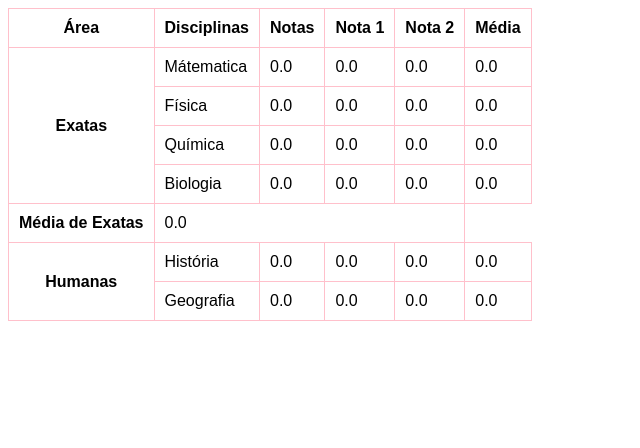
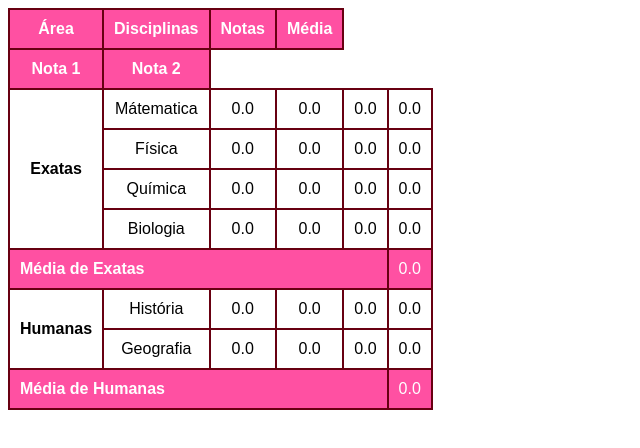
Before and after one commit to juliahxd/html-css, a plain HTML site: page Desafios/d014/tabela.html in a window 1280 px wide. Shown: the whole page, without its empty margins (0-640 px from the left). Drawn offline with Linux system fonts and the light colour scheme.

Commit message:
Update tabela.html

```diff
--- a/Desafios/d014/tabela.html
+++ b/Desafios/d014/tabela.html
@@ -11,13 +11,30 @@
 
         table {
             border-collapse: collapse;
+            text-align: center;
 
         }
 
+        thead {
+            color: white;
+            background-color: #ff50a2;
+        }
+
         td,th {
-            border: 1px solid pink;
+            border: 2px solid rgb(104, 0, 17);
             padding: 10px;
         }
+
+        tr.destaque {
+            color: white;
+            background-color: #ff50a2;
+            text-align: left;
+        }
+
+        tr.destaque > td {
+            text-align: center;
+        }
+
     </style>
 </head>
 <body>
@@ -27,9 +44,11 @@
                 <th>Área</th>
                 <th>Disciplinas</th>
                 <th>Notas</th>
+                <th>Média</th>
+            </tr>
+            <tr class="notas">
                 <th>Nota 1</th>
                 <th>Nota 2</th>
-                <th>Média</th>
             </tr>
         </thead>
         <tbody>
@@ -62,9 +81,9 @@
                 <td>0.0</td>
                 <td>0.0</td>
             </tr>
-            <tr>
-                <th>Média de Exatas</th>
-                <td colspan="4">0.0</td>
+            <tr class="destaque">
+                <th colspan="5">Média de Exatas</th>
+                <td>0.0</td>
             </tr>
             <tr>
                 <th rowspan="2">Humanas</th>
@@ -81,6 +100,10 @@
                 <td>0.0</td>
                 <td>0.0</td>
             </tr>
+            <tr class="destaque">
+                <th colspan="5">Média de Humanas</th>
+                <td>0.0</td>
+            </tr>
         </tbody>
     </table>
 </body>
```
